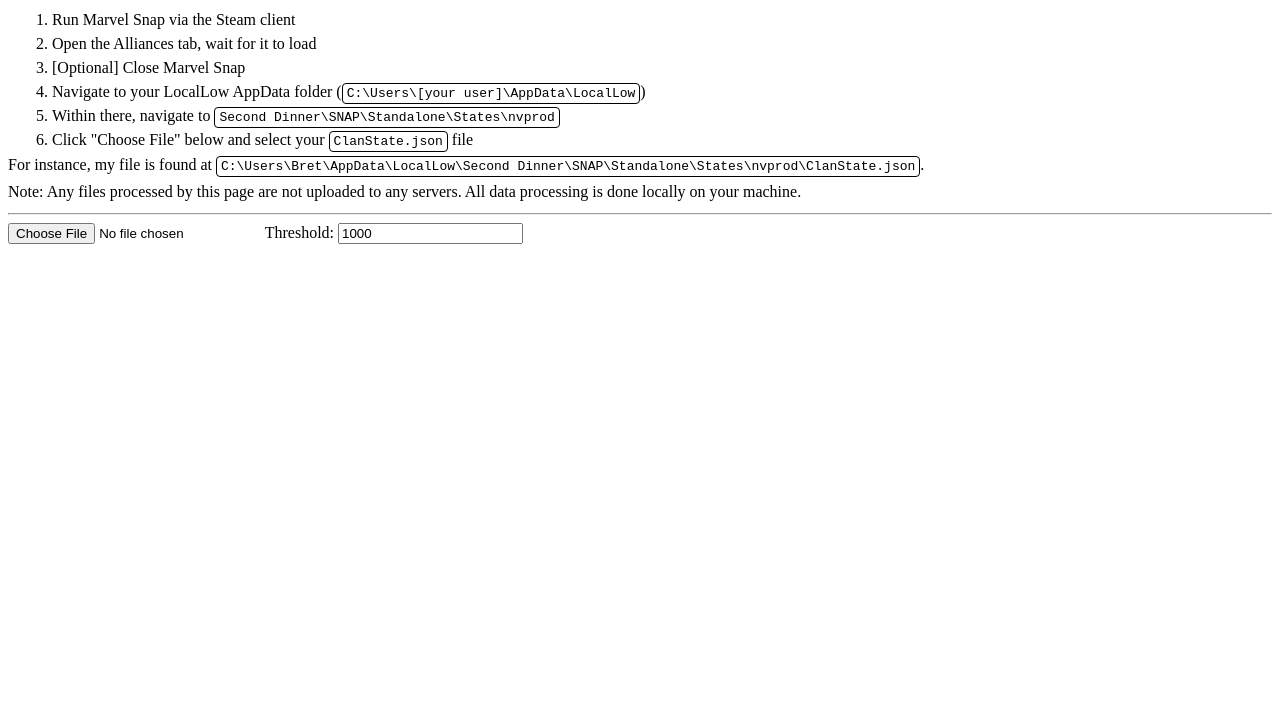
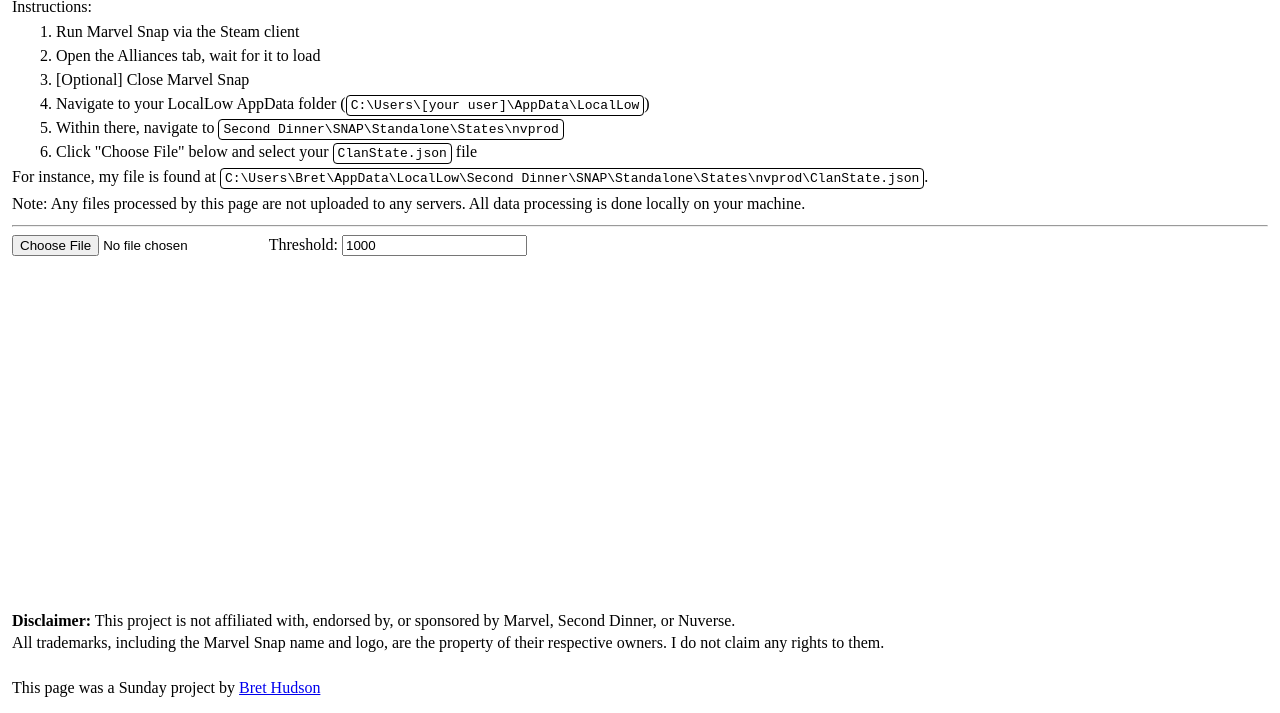
Before and after one commit to BretHudson/marvel-snap-alliance-tracker, a plain HTML site: page index.html in a window 1280 px wide. Shown: the part 87-800 px from the top of the page. Drawn offline with nearby package versions, Linux system fonts and the light colour scheme.

Commit message:
Update footer

```diff
--- a/index.html
+++ b/index.html
@@ -24,6 +24,23 @@
 			content="https://brethudson.github.io/marvel-snap-alliance-tracker/img/og.png"
 		/>
 		<style>
+			html {
+				height: 100%;
+			}
+
+			body {
+				display: grid;
+				margin: 0;
+				gap: 1rem;
+				align-content: space-between;
+				min-height: 100%;
+			}
+
+			main,
+			footer {
+				padding: 0.75rem;
+			}
+
 			svg {
 				font: 10px sans-serif;
 			}
@@ -76,9 +93,14 @@
 			.player p {
 				line-height: 1.2;
 			}
+
+			footer {
+				margin-top: auto;
+			}
 		</style>
 	</head>
 	<body>
+		<main>
 			<h1>Marvel Snap Alliance Tracker (Beta)</h1>
 			<p>Instructions:</p>
 			<ol>
@@ -118,6 +140,22 @@
 			<div class="tooltip" style="opacity: 0"></div>
 			<!-- C:\Users\Bret\AppData\LocalLow\Second Dinner\SNAP\Standalone\States\nvprod\ClanState.json -->
 			<!-- <svg width="600" height="400"></svg> -->
+		</main>
+		<footer>
+			<p style="line-height: 1.2">
+				<b>Disclaimer:</b> This project is not affiliated with, endorsed by, or
+				sponsored by Marvel, Second Dinner, or Nuverse.
+			</p>
+			<p>
+				All trademarks, including the Marvel Snap name and logo, are the
+				property of their respective owners. I do not claim any rights to them.
+			</p>
+			<br />
+			<p>
+				This page was a Sunday project by
+				<a href="https://brethudson.com">Bret Hudson</a>
+			</p>
+		</footer>
 		<script type="module">
 			const joinDateFormatter = new Intl.DateTimeFormat(undefined, {
 				month: 'short',
@@ -153,7 +191,7 @@
 			const createGraph = (member) => {
 				const wrapper = document.createElement('div');
 				wrapper.classList.add('player');
-				document.body.append(wrapper);
+				document.querySelector('main').append(wrapper);
 
 				const { name, joined, lastUpdated, periods } = member;
 
```
Lines whose indentation alone changed are shown as unchanged.
